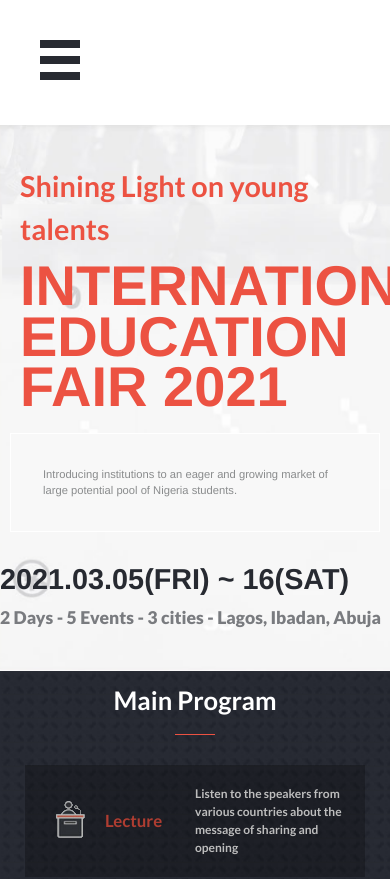
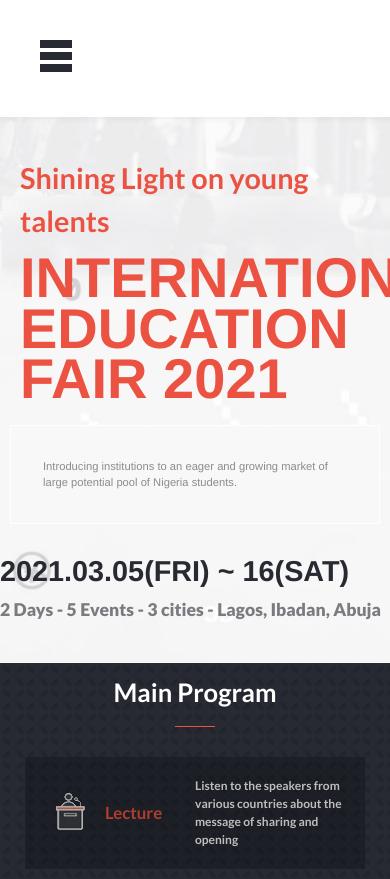
Before and after one commit to chasscepts/capstone-project-html, a website: page index.html in a window 390 px wide. Shown: the top 879 px of the page. Drawn offline with Linux system fonts and the light colour scheme; a web font is replaced by a local one.

Commit message:
reduce hamburger size and padding

```diff
--- a/hamburger.css
+++ b/hamburger.css
@@ -2,8 +2,8 @@
   position: relative;
   outline: none;
   border: none;
-  width: 40px;
-  height: 40px;
+  width: 32px;
+  height: 32px;
   background-color: transparent;
   cursor: pointer;
 }
@@ -11,18 +11,18 @@
 .hamburger > span {
   display: block;
   position: absolute;
-  width: 40px;
+  width: 32px;
   height: 8px;
   background-color: #272a31;
   left: 0;
-  top: 16px;
+  top: 12px;
   transition: all 0.5s ease-in-out;
 }
 
 .hamburger::before {
   content: "";
   position: absolute;
-  width: 40px;
+  width: 32px;
   height: 8px;
   background-color: #272a31;
   left: 0;
@@ -34,7 +34,7 @@
 .hamburger::after {
   content: "";
   position: absolute;
-  width: 40px;
+  width: 32px;
   height: 8px;
   background-color: #272a31;
   left: 0;
@@ -49,13 +49,13 @@
 }
 
 .hamburger.open::before {
-  top: 8px;
+  top: 12px;
   transform: rotate(-45deg);
   transition: top 0.3s ease-in-out, transform 0.3s 0.3s ease-in-out;
 }
 
 .hamburger.open::after {
-  bottom: 8px;
+  bottom: 12px;
   transform: rotate(45deg);
   transition: bottom 0.3s ease-in-out, transform 0.3s 0.3s ease-in-out;
 }
--- a/style.scss
+++ b/style.scss
@@ -248,7 +248,7 @@ body {
 }
 
 .hamburger-wrap {
-  padding: 40px;
+  padding: 25px;
 }
 
 .home-intro {
@@ -302,6 +302,7 @@ body {
     font-size: 1.8rem;
     line-height: 1.2;
     margin-top: 30px;
+    padding-left: 20px;
 
     span {
       font-family: $lato;
```
